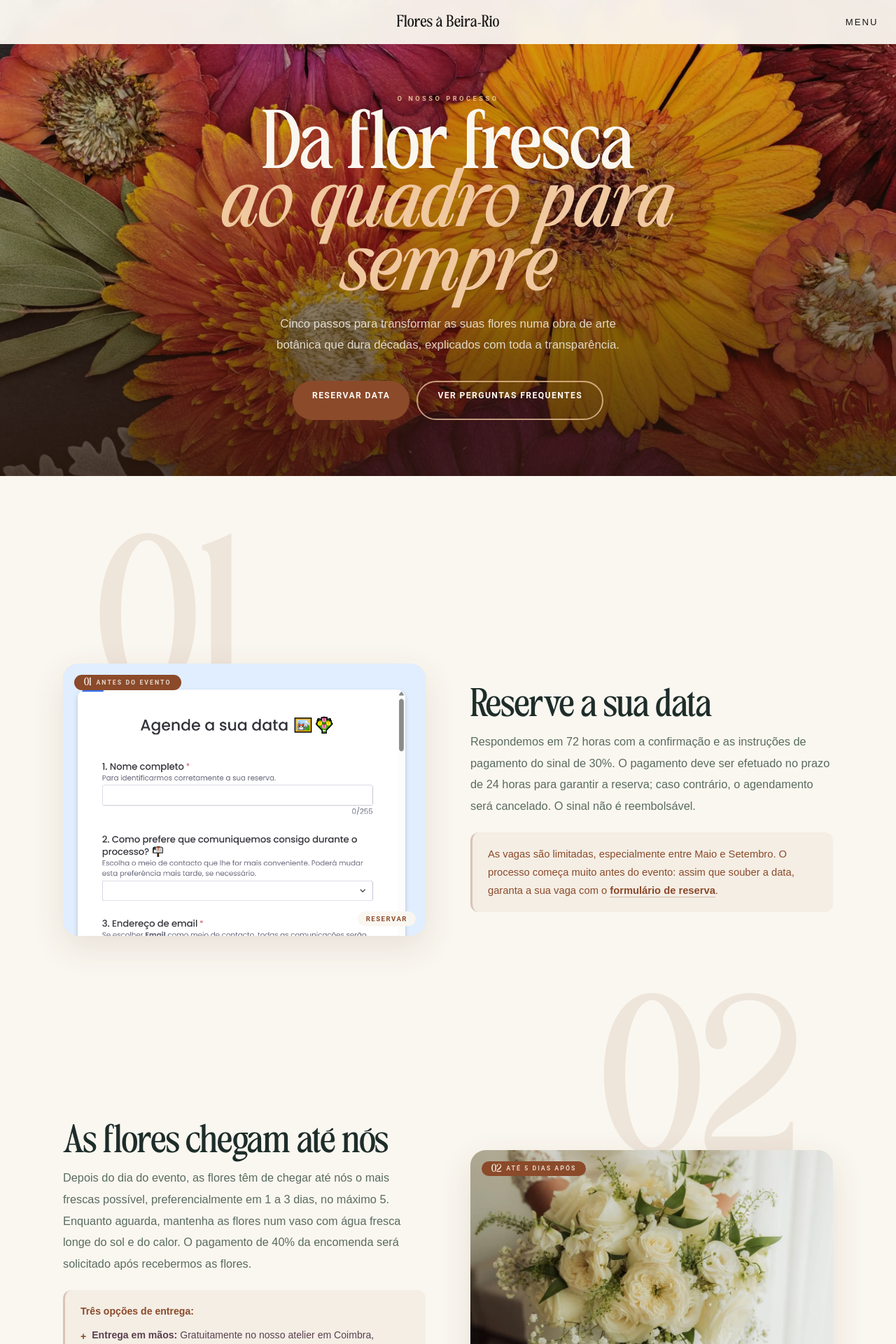
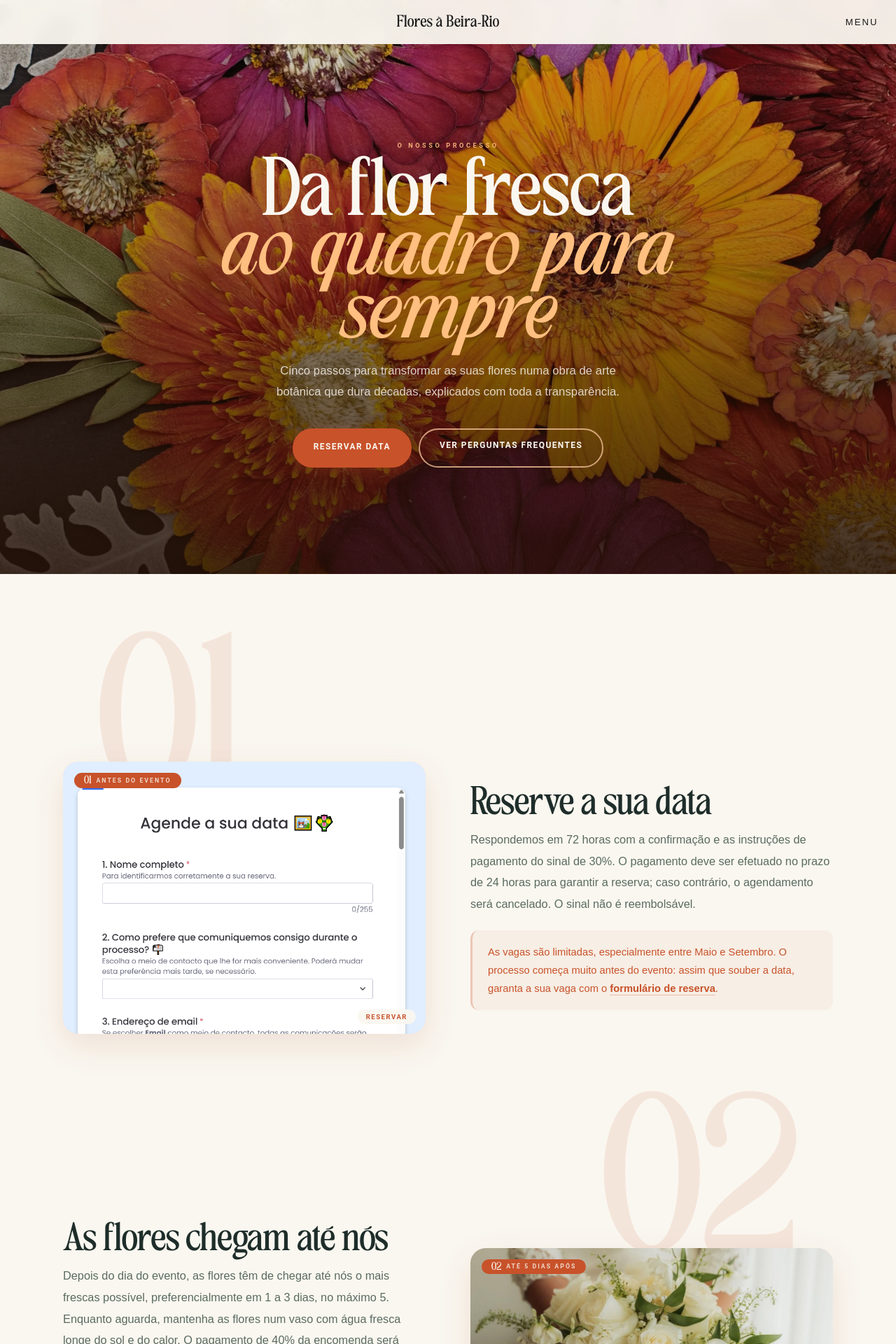
Before and after one commit to floresabeirario/fbr-website, a Next.js app: page /como-funciona in a window 1280 px wide. Shown: the top 1920 px of the page at 70% size. Built offline with nearby package versions, Linux system fonts and the light colour scheme; a web font is replaced by a local one.

Commit message:
Update ComoFuncionaClient.jsx

```diff
--- a/app/como-funciona/ComoFuncionaClient.jsx
+++ b/app/como-funciona/ComoFuncionaClient.jsx
@@ -47,7 +47,7 @@ const STEPS = [
     noteJsx: (
       <>
         As vagas são limitadas, especialmente entre Maio e Setembro. O processo começa muito antes do evento: assim que souber a data, garanta a sua vaga com o{" "}
-        <a href={FORM_URL} target="_blank" rel="noopener noreferrer" style={{ color: "#8B4A2A", fontWeight: 600, textDecoration: "none", borderBottom: "1px solid rgba(139,74,42,0.3)", paddingBottom: "1px" }}>
+        <a href={FORM_URL} target="_blank" rel="noopener noreferrer" style={{ color: "#C8522A", fontWeight: 600, textDecoration: "none", borderBottom: "1px solid rgba(200,82,42,0.3)", paddingBottom: "1px" }}>
           formulário de reserva
         </a>.
       </>
@@ -63,15 +63,15 @@ const STEPS = [
     body: "Depois do dia do evento, as flores têm de chegar até nós o mais frescas possível, preferencialmente em 1 a 3 dias, no máximo 5. Enquanto aguarda, mantenha as flores num vaso com água fresca longe do sol e do calor. O pagamento de 40% da encomenda será solicitado após recebermos as flores.",
     noteJsx: (
       <>
-        <strong style={{ display: "block", marginBottom: "10px", color: "#8B4A2A", fontSize: "0.88rem" }}>Três opções de entrega:</strong>
+        <strong style={{ display: "block", marginBottom: "10px", color: "#C8522A", fontSize: "0.88rem" }}>Três opções de entrega:</strong>
         <div style={{ display: "flex", flexDirection: "column", gap: "8px" }}>
           {[
             { label: "Entrega em mãos", desc: "Gratuitamente no nosso atelier em Coimbra, mediante agendamento." },
-            { label: "Envio por CTT", desc: "Correio frágil e urgente — os custos de envio são a cargo do cliente." },
+            { label: "Envio por CTT", desc: "Correio frágil e urgente os custos de envio são a cargo do cliente." },
             { label: "Recolha no evento", desc: "Deslocamo-nos ao local do evento, mediante orçamento e disponibilidade." },
           ].map((item, i) => (
             <div key={i} style={{ display: "flex", gap: "8px", alignItems: "flex-start" }}>
-              <span style={{ color: "#8B4A2A", fontWeight: 700, flexShrink: 0, fontSize: "0.88rem", marginTop: "1px" }}>+</span>
+              <span style={{ color: "#C8522A", fontWeight: 700, flexShrink: 0, fontSize: "0.88rem", marginTop: "1px" }}>+</span>
               <p style={{ margin: 0, fontSize: "0.88rem", lineHeight: 1.65, color: "#5A4050" }}>
                 <strong>{item.label}:</strong> {item.desc}
               </p>
@@ -111,14 +111,14 @@ const STEPS = [
     body: "Antes do envio ou da recolha, será solicitado o pagamento da 3.ª e última prestação, 30% do valor total. O quadro inclui instruções de cuidados para garantir a sua durabilidade.",
     noteJsx: (
       <>
-        <strong style={{ display: "block", marginBottom: "10px", color: "#8B4A2A", fontSize: "0.88rem" }}>Com o quadro pronto, tem duas opções:</strong>
+        <strong style={{ display: "block", marginBottom: "10px", color: "#C8522A", fontSize: "0.88rem" }}>Com o quadro pronto, tem duas opções:</strong>
         <div style={{ display: "flex", flexDirection: "column", gap: "8px" }}>
           {[
             { label: "Envio pelos CTT", desc: "Receberá um número de rastreamento assim que a encomenda for enviada." },
             { label: "Recolha no atelier", desc: "Agende um horário para recolha em Coimbra." },
           ].map((item, i) => (
             <div key={i} style={{ display: "flex", gap: "8px", alignItems: "flex-start" }}>
-              <span style={{ color: "#8B4A2A", fontWeight: 700, flexShrink: 0, fontSize: "0.88rem", marginTop: "1px" }}>+</span>
+              <span style={{ color: "#C8522A", fontWeight: 700, flexShrink: 0, fontSize: "0.88rem", marginTop: "1px" }}>+</span>
               <p style={{ margin: 0, fontSize: "0.88rem", lineHeight: 1.65, color: "#5A4050" }}>
                 <strong>{item.label}:</strong> {item.desc}
               </p>
@@ -142,13 +142,13 @@ const Step = ({ step, index }) => {
   const isEven = index % 2 === 0;
 
   const photoInner = (
-    <div style={{ position: "relative", borderRadius: "clamp(14px,2.5vw,22px)", overflow: "hidden", backgroundColor: "#F2D6E4", boxShadow: "0 16px 48px rgba(100,60,30,0.12)" }}>
-      <div style={{ position: "absolute", top: "16px", left: "16px", zIndex: 2, backgroundColor: "#8B4A2A", color: "#FAF7F0", padding: "5px 14px", borderRadius: "50px", display: "flex", alignItems: "center", gap: "7px" }}>
+    <div style={{ position: "relative", borderRadius: "clamp(14px,2.5vw,22px)", overflow: "hidden", backgroundColor: "#F2D6E4", boxShadow: "0 16px 48px rgba(160,60,20,0.12)" }}>
+      <div style={{ position: "absolute", top: "16px", left: "16px", zIndex: 2, backgroundColor: "#C8522A", color: "#FAF7F0", padding: "5px 14px", borderRadius: "50px", display: "flex", alignItems: "center", gap: "7px" }}>
         <span style={{ fontFamily: "'TAN-MEMORIES', serif", fontSize: "0.7rem", lineHeight: 1 }}>{step.n}</span>
         <span style={{ fontSize: "0.55rem", fontWeight: 700, letterSpacing: "2px", textTransform: "uppercase", fontFamily: "Roboto, sans-serif", opacity: 0.8 }}>{step.tag}</span>
       </div>
       {step.imgLink && (
-        <div style={{ position: "absolute", bottom: "14px", right: "14px", zIndex: 2, backgroundColor: "rgba(250,247,240,0.92)", color: "#8B4A2A", padding: "5px 12px", borderRadius: "50px", fontSize: "0.6rem", fontWeight: 700, letterSpacing: "1.5px", textTransform: "uppercase", fontFamily: "Roboto, sans-serif", backdropFilter: "blur(4px)" }}>
+        <div style={{ position: "absolute", bottom: "14px", right: "14px", zIndex: 2, backgroundColor: "rgba(250,247,240,0.92)", color: "#C8522A", padding: "5px 12px", borderRadius: "50px", fontSize: "0.6rem", fontWeight: 700, letterSpacing: "1.5px", textTransform: "uppercase", fontFamily: "Roboto, sans-serif", backdropFilter: "blur(4px)" }}>
           Reservar
         </div>
       )}
@@ -158,7 +158,7 @@ const Step = ({ step, index }) => {
 
   return (
     <article id={step.id} aria-labelledby={`${step.id}-title`} style={{ marginBottom: "clamp(64px,12vw,110px)" }}>
-      <div aria-hidden="true" style={{ fontFamily: "'TAN-MEMORIES', serif", fontSize: "clamp(5rem,18vw,14rem)", lineHeight: 0.85, color: "rgba(139,74,42,0.1)", userSelect: "none", pointerEvents: "none", marginBottom: "-2rem", paddingLeft: isEven ? "clamp(16px,5vw,48px)" : undefined, paddingRight: !isEven ? "clamp(16px,5vw,48px)" : undefined, textAlign: isEven ? "left" : "right" }}>
+      <div aria-hidden="true" style={{ fontFamily: "'TAN-MEMORIES', serif", fontSize: "clamp(5rem,18vw,14rem)", lineHeight: 0.85, color: "rgba(200,82,42,0.1)", userSelect: "none", pointerEvents: "none", marginBottom: "-2rem", paddingLeft: isEven ? "clamp(16px,5vw,48px)" : undefined, paddingRight: !isEven ? "clamp(16px,5vw,48px)" : undefined, textAlign: isEven ? "left" : "right" }}>
         {step.n}
       </div>
 
@@ -190,11 +190,11 @@ const Step = ({ step, index }) => {
             {step.body}
           </div>
           {(step.note || step.noteJsx) && (
-            <div style={{ padding: "clamp(14px,2vw,18px) clamp(16px,2.5vw,22px)", borderRadius: "12px", backgroundColor: "rgba(139,74,42,0.05)", borderLeft: "3px solid rgba(139,74,42,0.25)" }}>
+            <div style={{ padding: "clamp(14px,2vw,18px) clamp(16px,2.5vw,22px)", borderRadius: "12px", backgroundColor: "rgba(200,82,42,0.05)", borderLeft: "3px solid rgba(200,82,42,0.25)" }}>
               {step.noteJsx ? (
-                <div style={{ color: "#8B4A2A", lineHeight: 1.78, fontSize: "clamp(0.84rem,1.6vw,0.92rem)" }}>{step.noteJsx}</div>
+                <div style={{ color: "#C8522A", lineHeight: 1.78, fontSize: "clamp(0.84rem,1.6vw,0.92rem)" }}>{step.noteJsx}</div>
               ) : (
-                <p style={{ color: "#8B4A2A", lineHeight: 1.78, fontSize: "clamp(0.84rem,1.6vw,0.92rem)", margin: 0, fontStyle: "italic" }}>{step.note}</p>
+                <p style={{ color: "#C8522A", lineHeight: 1.78, fontSize: "clamp(0.84rem,1.6vw,0.92rem)", margin: 0, fontStyle: "italic" }}>{step.note}</p>
               )}
             </div>
           )}
@@ -236,58 +236,61 @@ export default function ComoFuncionaClient() {
           @media (min-width: 480px) { .cta-row { flex-direction: row; justify-content: center; align-items: center; } }
 
           .btn-primary {
-            display: inline-block; background: #8B4A2A; color: #FAF7F0;
-            padding: 14px 28px; border-radius: 100px; text-decoration: none;
-            font-weight: 600; font-size: 0.76rem; letter-spacing: 1.4px;
-            text-transform: uppercase; text-align: center;
-            box-shadow: 0 6px 22px rgba(139,74,42,0.3); transition: all 0.3s ease;
-            font-family: Roboto, sans-serif; white-space: nowrap;
+            display: inline-block; background: #C8522A; color: #FAF7F0;
+            padding: 0 28px; height: 48px; line-height: 48px; border-radius: 100px;
+            text-decoration: none; font-weight: 600; font-size: 0.75rem; letter-spacing: 1.4px;
+            text-transform: uppercase; text-align: center; border: 2px solid #C8522A;
+            box-shadow: 0 6px 22px rgba(200,82,42,0.28); transition: all 0.3s ease;
+            font-family: Roboto, sans-serif; white-space: nowrap; box-sizing: border-box;
           }
-          .btn-primary:hover { background: #5C2E14; transform: translateY(-3px); }
+          .btn-primary:hover { background: #A03D1C; border-color: #A03D1C; transform: translateY(-3px); }
 
           .btn-outline {
-            display: inline-block; border: 2px solid rgba(240,200,160,0.75); color: #FAF7F0;
-            padding: 12px 28px; border-radius: 100px; text-decoration: none;
-            font-weight: 600; font-size: 0.76rem; letter-spacing: 1.4px;
+            display: inline-block; border: 2px solid rgba(240,190,150,0.8); color: #FAF7F0;
+            padding: 0 28px; height: 48px; line-height: 44px; border-radius: 100px;
+            text-decoration: none; font-weight: 600; font-size: 0.75rem; letter-spacing: 1.4px;
             text-transform: uppercase; text-align: center; transition: all 0.3s ease;
-            font-family: Roboto, sans-serif; white-space: nowrap;
+            font-family: Roboto, sans-serif; white-space: nowrap; box-sizing: border-box;
           }
-          .btn-outline:hover { background: rgba(240,200,160,0.15); transform: translateY(-3px); }
+          .btn-outline:hover { background: rgba(240,190,150,0.15); transform: translateY(-3px); }
 
           .btn-outline-dark {
-            display: inline-block; border: 2px solid #8B4A2A; color: #8B4A2A;
-            padding: 12px 28px; border-radius: 100px; text-decoration: none;
-            font-weight: 600; font-size: 0.76rem; letter-spacing: 1.4px;
+            display: inline-block; border: 2px solid #C8522A; color: #C8522A;
+            padding: 0 28px; height: 48px; line-height: 44px; border-radius: 100px;
+            text-decoration: none; font-weight: 600; font-size: 0.75rem; letter-spacing: 1.4px;
             text-transform: uppercase; text-align: center; transition: all 0.3s ease;
-            font-family: Roboto, sans-serif; white-space: nowrap;
+            font-family: Roboto, sans-serif; white-space: nowrap; box-sizing: border-box;
           }
-          .btn-outline-dark:hover { background: #8B4A2A; color: #FAF7F0; transform: translateY(-3px); }
+          .btn-outline-dark:hover { background: #C8522A; color: #FAF7F0; transform: translateY(-3px); }
 
           .btn-wa {
             display: inline-flex; align-items: center; gap: 8px;
-            background: #25D366; color: #fff; padding: 14px 28px; border-radius: 100px;
-            text-decoration: none; font-weight: 600; font-size: 0.82rem; letter-spacing: 1px;
+            background: #25D366; color: #fff; border: 2px solid #25D366;
+            padding: 0 28px; height: 48px; border-radius: 100px;
+            text-decoration: none; font-weight: 600; font-size: 0.75rem; letter-spacing: 1px;
+            text-transform: uppercase;
             transition: all 0.3s ease; font-family: Roboto, sans-serif; white-space: nowrap;
+            box-sizing: border-box;
           }
-          .btn-wa:hover { background: #1da851; transform: translateY(-3px); }
+          .btn-wa:hover { background: #1da851; border-color: #1da851; transform: translateY(-3px); }
 
-          .eyebrow { display: block; font-size: 0.58rem; font-weight: 700; letter-spacing: 3.5px; text-transform: uppercase; color: #8B4A2A; margin-bottom: 12px; font-family: Roboto, sans-serif; }
-          .text-link { color: #8B4A2A; font-weight: 600; text-decoration: none; border-bottom: 1px solid rgba(139,74,42,0.3); padding-bottom: 1px; transition: border-color 0.2s ease; }
-          .text-link:hover { border-color: #8B4A2A; }
+          .eyebrow { display: block; font-size: 0.58rem; font-weight: 700; letter-spacing: 3.5px; text-transform: uppercase; color: #C8522A; margin-bottom: 12px; font-family: Roboto, sans-serif; }
+          .text-link { color: #C8522A; font-weight: 600; text-decoration: none; border-bottom: 1px solid rgba(200,82,42,0.3); padding-bottom: 1px; transition: border-color 0.2s ease; }
+          .text-link:hover { border-color: #C8522A; }
 
           [id^="passo-"] { scroll-margin-top: 100px; }
 
           @media (prefers-reduced-motion: reduce) {
             *, *::before, *::after { animation-duration: 0.01ms !important; transition-duration: 0.01ms !important; }
           }
-          a:focus-visible, button:focus-visible { outline: 3px solid #8B4A2A; outline-offset: 4px; border-radius: 4px; }
+          a:focus-visible, button:focus-visible { outline: 3px solid #C8522A; outline-offset: 4px; border-radius: 4px; }
         `,
         }} />
 
         {/* HERO com fotoquadrocloseup2.webp */}
         <section
           aria-label="Como funciona a preservação de flores"
-          style={{ position: "relative", minHeight: "clamp(420px,60vw,680px)", display: "flex", alignItems: "flex-end", overflow: "hidden" }}
+          style={{ position: "relative", minHeight: "clamp(560px,80vw,820px)", display: "flex", alignItems: "center", overflow: "hidden" }}
         >
           <img
             src="/fotoquadrocloseup2.webp"
@@ -295,15 +298,15 @@ export default function ComoFuncionaClient() {
             aria-hidden="true"
             style={{ position: "absolute", inset: 0, width: "100%", height: "100%", objectFit: "cover", objectPosition: "center", zIndex: 0 }}
           />
-          <div style={{ position: "absolute", inset: 0, background: "linear-gradient(to top, rgba(40,20,10,0.80) 0%, rgba(40,20,10,0.40) 50%, rgba(40,20,10,0.15) 100%)", zIndex: 1 }} />
+          <div style={{ position: "absolute", inset: 0, background: "linear-gradient(to top, rgba(35,15,5,0.85) 0%, rgba(35,15,5,0.45) 55%, rgba(35,15,5,0.18) 100%)", zIndex: 1 }} />
 
-          <div style={{ position: "relative", zIndex: 2, width: "100%", padding: "clamp(80px,12vw,130px) clamp(20px,5vw,64px) clamp(52px,8vw,80px)", display: "flex", justifyContent: "center" }}>
+          <div style={{ position: "relative", zIndex: 2, width: "100%", padding: "clamp(100px,14vw,150px) clamp(20px,5vw,64px) clamp(60px,10vw,100px)", display: "flex", justifyContent: "center" }}>
             <div style={{ maxWidth: "680px", textAlign: "center", width: "100%" }}>
               <motion.div initial={{ opacity: 0, y: 22 }} animate={{ opacity: 1, y: 0 }} transition={{ duration: 0.8, ease: [0.16, 1, 0.3, 1] }}>
-                <span style={{ display: "block", fontSize: "0.58rem", fontWeight: 700, letterSpacing: "3.5px", textTransform: "uppercase", color: "rgba(240,200,160,0.9)", marginBottom: "14px", fontFamily: "Roboto, sans-serif" }}>O nosso processo</span>
+                <span style={{ display: "block", fontSize: "0.58rem", fontWeight: 700, letterSpacing: "3.5px", textTransform: "uppercase", color: "rgba(255,190,130,0.9)", marginBottom: "14px", fontFamily: "Roboto, sans-serif" }}>O nosso processo</span>
                 <h1 style={{ fontFamily: "'TAN-MEMORIES', serif", fontSize: "clamp(2.6rem,8vw,5.2rem)", color: "#FAF7F0", margin: "0 0 clamp(16px,2.5vw,22px)", lineHeight: 1.0 }}>
                   Da flor fresca<br />
-                  <em style={{ fontStyle: "italic", color: "#F0C8A0" }}>ao quadro para sempre</em>
+                  <em style={{ fontStyle: "italic", color: "#FFBF80" }}>ao quadro para sempre</em>
                 </h1>
                 <p style={{ color: "rgba(250,247,240,0.82)", fontSize: "clamp(0.93rem,1.9vw,1.05rem)", lineHeight: 1.8, maxWidth: "520px", margin: "0 auto clamp(28px,4vw,36px)" }}>
                   Cinco passos para transformar as suas flores numa obra de arte botânica que dura décadas, explicados com toda a transparência.
@@ -335,11 +338,11 @@ export default function ComoFuncionaClient() {
             </motion.div>
             <div className="included-grid">
               {INCLUDED.map((item, i) => (
-                <motion.div key={i} initial={{ opacity: 0, y: 14 }} whileInView={{ opacity: 1, y: 0 }} viewport={{ once: true }} transition={{ delay: i * 0.07, duration: 0.6 }} style={{ backgroundColor: "#fff", borderRadius: "14px", padding: "clamp(16px,2.5vw,22px)", border: "1px solid rgba(139,74,42,0.09)", boxShadow: "0 3px 14px rgba(100,60,30,0.05)", display: "flex", gap: "14px", alignItems: "flex-start" }}>
+                <motion.div key={i} initial={{ opacity: 0, y: 14 }} whileInView={{ opacity: 1, y: 0 }} viewport={{ once: true }} transition={{ delay: i * 0.07, duration: 0.6 }} style={{ backgroundColor: "#fff", borderRadius: "14px", padding: "clamp(16px,2.5vw,22px)", border: "1px solid rgba(200,82,42,0.09)", boxShadow: "0 3px 14px rgba(160,60,20,0.05)", display: "flex", gap: "14px", alignItems: "flex-start" }}>
                   <div style={{ flexShrink: 0, marginTop: "2px" }}>
                     <svg width="18" height="18" viewBox="0 0 20 20" fill="none" aria-hidden="true">
-                      <circle cx="10" cy="10" r="10" fill="rgba(139,74,42,0.1)" />
-                      <path d="M6 10l3 3 5-5" stroke="#8B4A2A" strokeWidth="1.8" strokeLinecap="round" strokeLinejoin="round" />
+                      <circle cx="10" cy="10" r="10" fill="rgba(200,82,42,0.1)" />
+                      <path d="M6 10l3 3 5-5" stroke="#C8522A" strokeWidth="1.8" strokeLinecap="round" strokeLinejoin="round" />
                     </svg>
                   </div>
                   <div>
@@ -385,14 +388,11 @@ export default function ComoFuncionaClient() {
         {/* CTA FINAL */}
         <section aria-label="Reservar preservação" style={{ padding: "clamp(60px,10vw,100px) clamp(20px,5vw,48px)", background: "linear-gradient(140deg, #F5EDE0 0%, #FAF7F0 55%, #F0E8D8 100%)", textAlign: "center" }}>
           <motion.div initial={{ opacity: 0, y: 20 }} whileInView={{ opacity: 1, y: 0 }} viewport={{ once: true }} transition={{ duration: 0.75 }} style={{ maxWidth: "620px", margin: "0 auto" }}>
-            <div aria-hidden="true" style={{ width: "44px", height: "1px", margin: "0 auto 28px", background: "linear-gradient(to right, transparent, #8B4A2A, transparent)" }} />
+            <div aria-hidden="true" style={{ width: "44px", height: "1px", margin: "0 auto 28px", background: "linear-gradient(to right, transparent, #C8522A, transparent)" }} />
             <span className="eyebrow">Pronta para começar?</span>
             <h2 style={{ fontFamily: "'TAN-MEMORIES', serif", fontSize: "clamp(2rem,5.5vw,3.5rem)", color: "#1E2D2A", margin: "0 0 16px", lineHeight: 1.1 }}>Reserve a sua vaga hoje</h2>
-            <p style={{ color: "#5A6B60", lineHeight: 1.88, fontSize: "clamp(0.9rem,2vw,1rem)", margin: "0 0 10px" }}>
-              As vagas esgotam com muita antecedência, especialmente em época de casamentos.
-            </p>
-            <p style={{ color: "#8B4A2A", lineHeight: 1.75, fontSize: "clamp(0.85rem,1.8vw,0.94rem)", margin: "0 0 34px", fontStyle: "italic" }}>
-              As suas flores só vivem dias, mas o quadro pode durar décadas. Não deixe para depois o que só pode ser feito agora.
+            <p style={{ color: "#5A6B60", lineHeight: 1.88, fontSize: "clamp(0.9rem,2vw,1rem)", margin: "0 0 34px" }}>
+              Basta preencher o formulário de reserva. Respondemos em 72 horas com a confirmação e todas as instruções para os passos seguintes.
             </p>
             <div className="cta-row" style={{ marginBottom: "28px" }}>
               <a href={FORM_URL} target="_blank" rel="noopener noreferrer" className="btn-primary">Preencher Formulário de Reserva</a>
```
